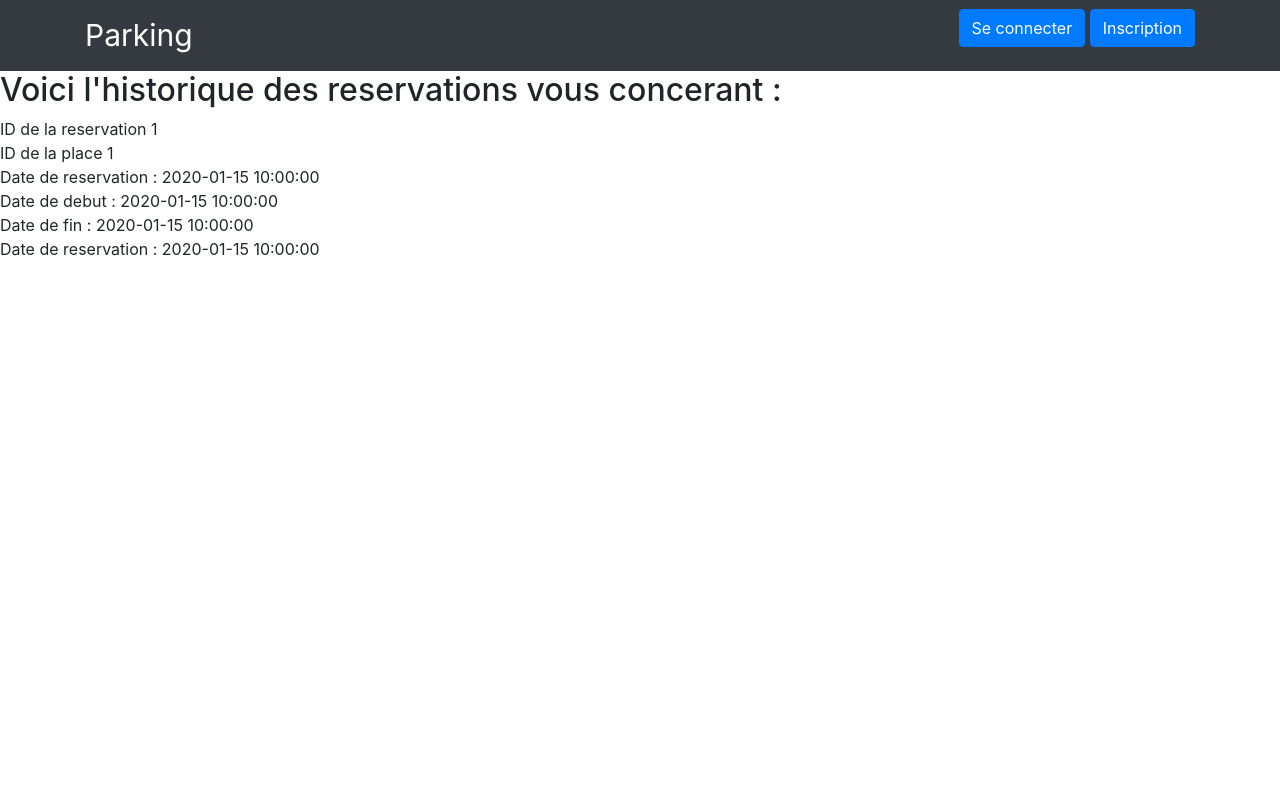
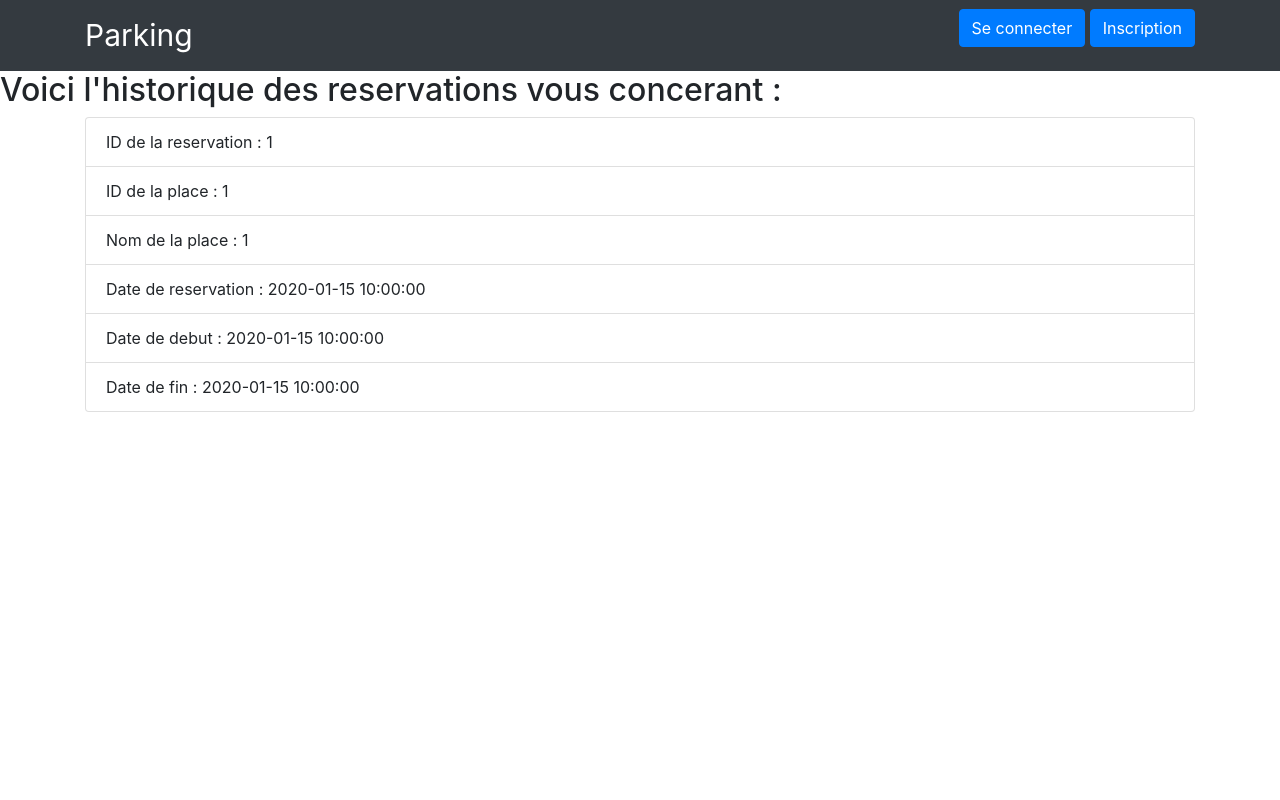
Before and after one commit to Fourkap/PPE_Parking, a PHP site: template View/viewAffichageHistorique.php in a window 1280 px wide. Run offline with PHP 8.4, Linux system fonts and the light colour scheme; the template is opened without the code that fills it: most values are stand-ins (such as "Sample title", 1, 10 or a date in 2020); some libraries are stand-ins or nearby versions.

Commit message:
essai trouver erreur sur serveur

```diff
--- a/Controller/controllerAccueil.php
+++ b/Controller/controllerAccueil.php
@@ -1,11 +1,11 @@
 <?php
 
-  require "Model/modelAccueil.php";
-
+    require "Model/modelAccueil.php";
 
     if(isset($_SESSION['connecte']))
     {
         $id_u = $_SESSION['id_u'];
         $reponse = getId($id_u);
     }
-require "View/viewAccueil.php";
+
+    require "View/viewAccueil.php";
--- a/Model/modelPlace.php
+++ b/Model/modelPlace.php
@@ -59,7 +59,7 @@
     function afficheNombreReserve() //retourne places reservées
     {
         global $db;
-        $requete = $db->prepare("SELECT count(*) AS nbPlaceReserve FROM place WHERE etat_p = 2");
+        $requete = $db->prepare("SELECT count(*) AS nbPlaceReserve FROM place WHERE etat_p = 2 OR etat_p = 4");
         $requete->execute();
         return $requete->fetch();
     }
@@ -67,7 +67,7 @@
     function afficheReserve() //retourne places reservées
     {
         global $db;
-        $requete = $db->prepare("SELECT * FROM place WHERE etat_p = 2");
+        $requete = $db->prepare("SELECT * FROM place WHERE etat_p = 2 OR etat_p = 4");
         $requete->execute();
         return $requete->fetchAll();
     }
--- a/View/viewAdmin.php
+++ b/View/viewAdmin.php
@@ -71,7 +71,7 @@ if(isset($_POST['InputaffichePlace']))
     }?>
 <br>
 <form action="" method="post" class="text-middle">
-                <label >Nombre de place à ajouter : </label>
+                <label >Nombre de place utilisable au total voulu : </label>
                 <input type="text" name="npdem">
                 <input type="submit" name="demande_ajout">
             </form>
@@ -165,7 +165,7 @@ if(isset($_POST['InputafficheUser']))
         }
     }?>
 
-<form action="" method="post" class="text-middle">
+<form action="#" method="post" class="text-middle">
                 <label >Id de l'utilisateur recherché : </label>
                 <input type="text" name="id_u">
                 <input type="submit" name="search_user">
--- a/View/viewAffichageHistorique.php
+++ b/View/viewAffichageHistorique.php
@@ -3,13 +3,20 @@
 
 <?php
 foreach($hist as $value)
-{
-    echo "ID de la reservation ".$value['id_r']."<br>";
-    echo "ID de la place ".$value['id_p']."<br>";
-    echo "Date de reservation : ".$value['date_resa']."<br>";
-    echo "Date de debut : ".$value['date_debut']."<br>";
-    echo "Date de fin : ".$value['date_fin']."<br>";
-    echo "Date de reservation : ".$value['date_resa']."<br>";
-    echo"<br>";
-}
+{ ?>
+  <div class="container">
+   <div class"row">
+    <ul class="list-group">
+      <li class="list-group-item">ID de la reservation : <?=$value['id_r']?></li>
+      <li class="list-group-item">ID de la place : <?=$value['id_p']?></li>
+      <li class="list-group-item">Nom de la place : <?=$value['num_p']?></li>
+      <li class="list-group-item">Date de reservation : <?=$value['date_resa']?></li>
+      <li class="list-group-item">Date de debut : <?=$value['date_debut']?></li>
+      <li class="list-group-item">Date de fin : <?=$value['date_fin']?></li>
+    </ul>
+    </div>
+    </div>
+    <br>
+<?php   }
 echo '<br>';
+?>
--- a/index.php
+++ b/index.php
@@ -4,7 +4,7 @@
 session_start();
 
     require 'Model/connexDb.php';
-    require('CheckStatuReservation.php');
+   // require('CheckStatuReservation.php');
 
 define('WEBROOT', dirname(__FILE__));
 define('BASE_URL', dirname($_SERVER['SCRIPT_NAME']));
```
Also changed, not shown: CheckStatuReservation.php (+11 -2 lines), Controller/controllerAdmin.php (+13 -8 lines), View/modelEditProfil.php (deleted, +0 -19 lines), View/viewReserverPlace.php (+10 -7 lines).
